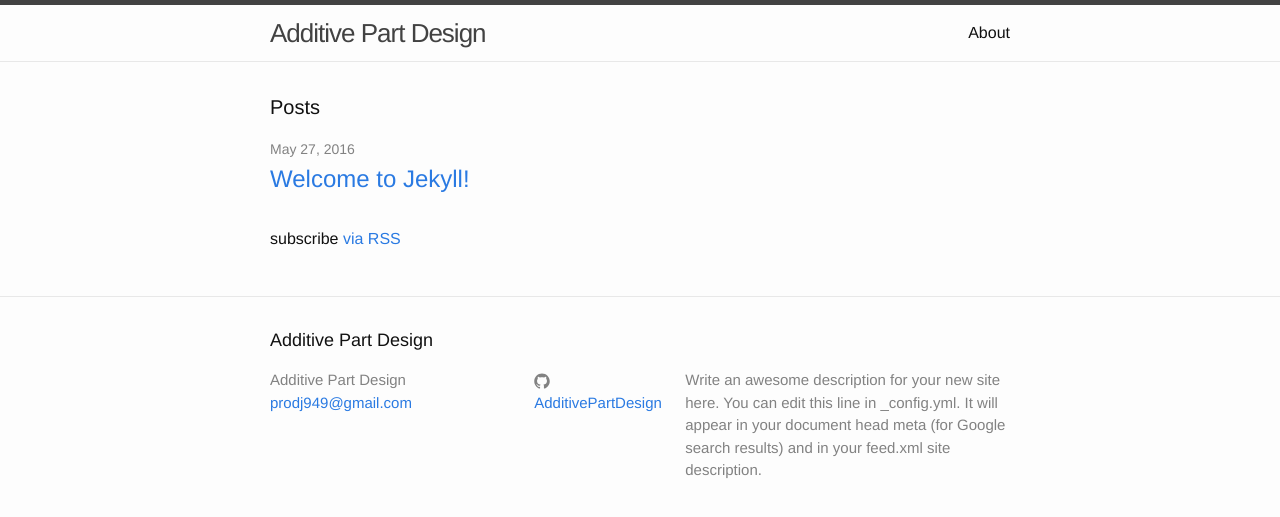
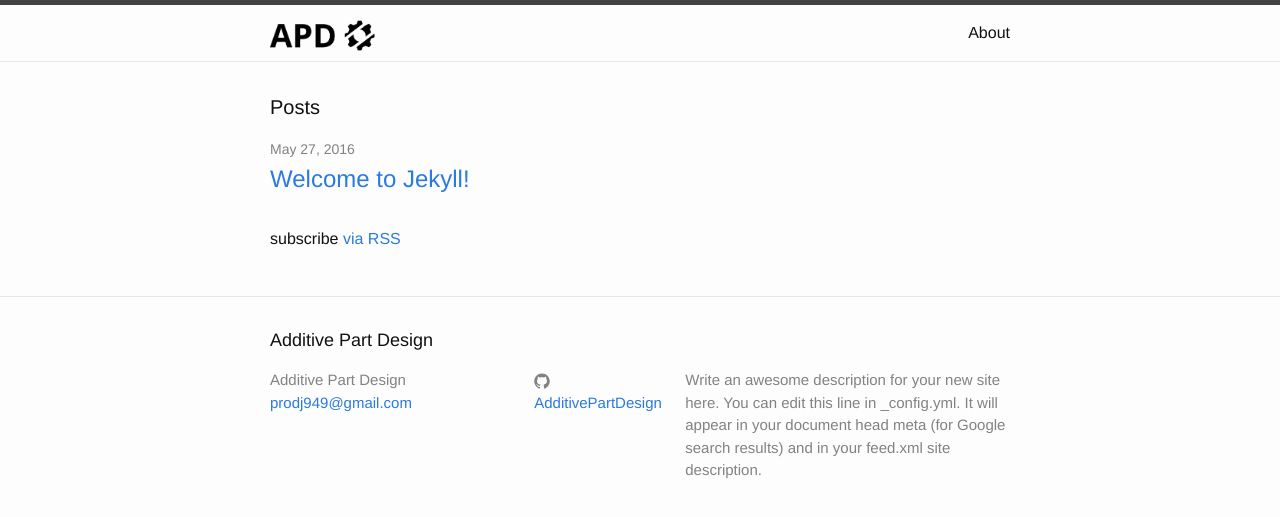
Before and after one commit to AdditivePartDesign/AdditivePartDesign.github.io, a Jekyll site: the page built from index.html, in a window 1280 px wide. Shown: the top 517 px of the page. Built offline with Jekyll 4.4.1, drawn with Linux system fonts in a browser that asks for light colours.

Commit message:
add logo

```diff
--- a/_includes/header.html
+++ b/_includes/header.html
@@ -2,7 +2,9 @@
 
   <div class="wrapper">
 
-    <a class="site-title" href="{{ site.baseurl }}/">{{ site.title }}</a>
+    <a class="site-title" href="{{ site.baseurl }}/">
+      <img src="{{ site.baseurl }}/images/ApdLogo.png" height="37px"/>
+    </a>
 
     <nav class="site-nav">
       <a href="#" class="menu-icon">
```
Also changed, not shown: images/ApdLogo.png (added).
